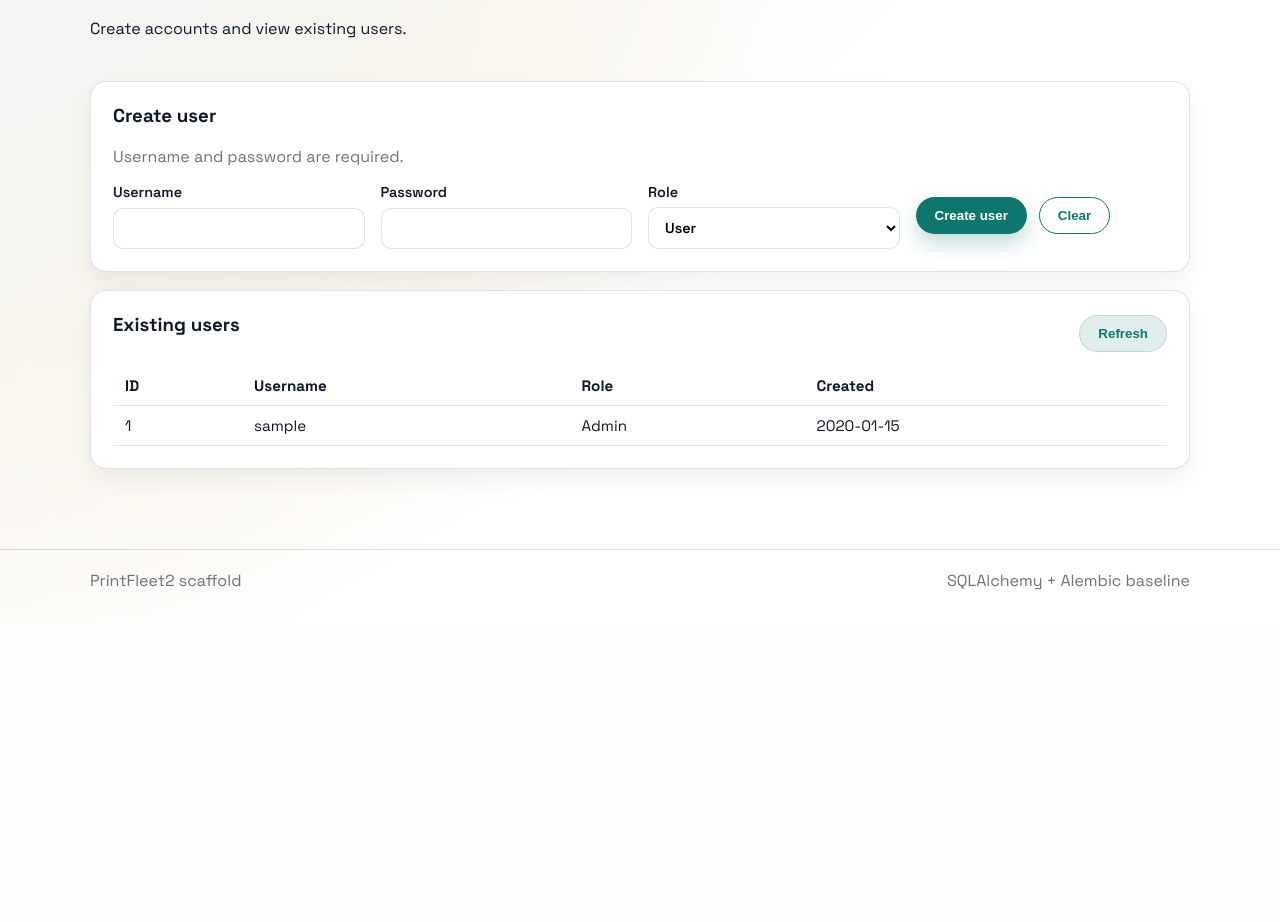
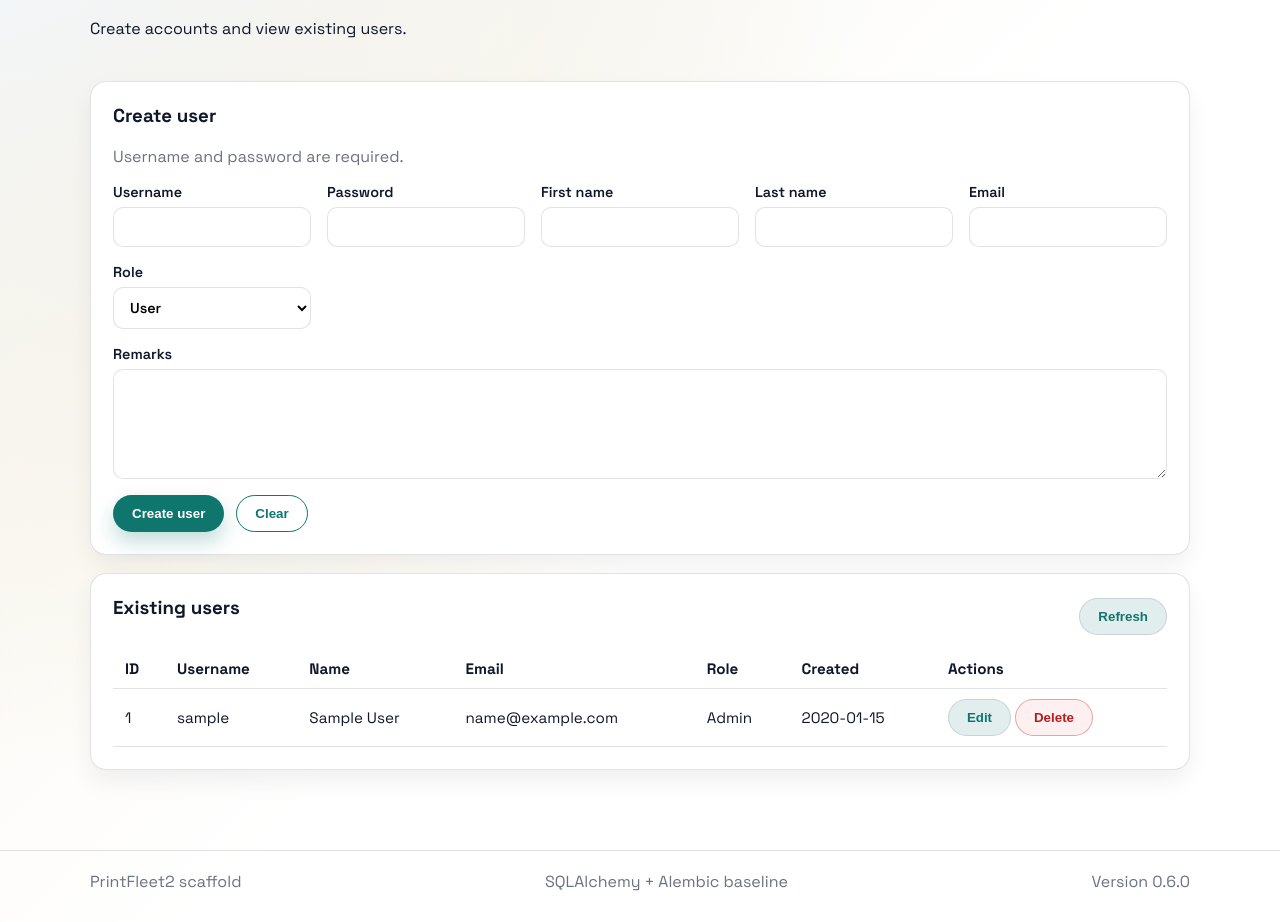
Before and after one commit to know-how-schmiede/PrintFleet2, a Flask app: page /users in a window 1280 px wide. Shown: the part 177-1099 px from the top of the page. Before the commit the page ends 767 px from the top, so only its background shows below. Run offline with Flask 3, Linux system fonts and the light colour scheme; the visitor is signed in with stand-in values (Sample User, id 1); tables that the repository leaves empty hold one stand-in row (values such as "Sample post").

Commit message:
Add user profile fields and CRUD UI enhancements
Introduces first_name, last_name, email, and notes fields to the User model and database via Alembic migration. Updates user creation, editing, and deletion in the backend and frontend, including new form fields, improved table display, and API endpoints for updating and deleting users. Also adds versioning support and displays app version in the UI.

```diff
--- a/src/printfleet2/app.py
+++ b/src/printfleet2/app.py
@@ -5,6 +5,7 @@ from printfleet2.db.session import init_engine, session_scope
 from printfleet2.services.settings_service import ensure_settings_row
 from printfleet2.web.routes import bp as web_bp
 from printfleet2.services.user_service import get_user, has_users
+from printfleet2.version import VERSION
 
 
 def create_app() -> Flask:
@@ -62,6 +63,10 @@ def create_app() -> Flask:
         if request.path.startswith("/api/"):
             return jsonify({"error": "not_authenticated"}), 401
         return redirect(url_for("web.login_page"))
+
+    @app.context_processor
+    def inject_version():
+        return {"app_version": VERSION}
     app.register_blueprint(web_bp)
 
     return app
--- a/src/printfleet2/models/user.py
+++ b/src/printfleet2/models/user.py
@@ -12,4 +12,8 @@ class User(Base):
     username: Mapped[str] = mapped_column(String, nullable=False, unique=True)
     password_hash: Mapped[str] = mapped_column(Text, nullable=False)
     role: Mapped[str] = mapped_column(String, nullable=False, server_default=text("'user'"))
+    first_name: Mapped[str | None] = mapped_column(String, nullable=True)
+    last_name: Mapped[str | None] = mapped_column(String, nullable=True)
+    email: Mapped[str | None] = mapped_column(String, nullable=True)
+    notes: Mapped[str | None] = mapped_column(Text, nullable=True)
     created_at: Mapped[str] = mapped_column(String, nullable=False, server_default=text("CURRENT_TIMESTAMP"))
--- a/src/printfleet2/static/style.css
+++ b/src/printfleet2/static/style.css
@@ -159,6 +159,21 @@ body {
   color: var(--accent);
 }
 
+.btn.danger {
+  border-color: rgba(239, 68, 68, 0.4);
+  background: rgba(239, 68, 68, 0.12);
+  color: #b91c1c;
+}
+
+.btn.danger:hover:not(:disabled) {
+  background: rgba(239, 68, 68, 0.2);
+}
+
+.btn:disabled {
+  opacity: 0.5;
+  cursor: not-allowed;
+}
+
 .hero-card {
   background: var(--surface);
   border-radius: 18px;
@@ -258,6 +273,20 @@ select {
   border: 1px solid var(--border);
   font: inherit;
   background: #fff;
+}
+
+textarea {
+  padding: 10px 12px;
+  border-radius: 10px;
+  border: 1px solid var(--border);
+  font: inherit;
+  background: #fff;
+  resize: vertical;
+  min-height: 110px;
+}
+
+.form-grid .full {
+  grid-column: 1 / -1;
 }
 
 label.checkbox {
--- a/src/printfleet2/static/users.js
+++ b/src/printfleet2/static/users.js
@@ -1,10 +1,17 @@
 document.addEventListener("DOMContentLoaded", () => {
   const form = document.getElementById("userForm");
   const notice = document.getElementById("userNotice");
+  const formTitle = document.getElementById("userFormTitle");
+  const formHint = document.getElementById("userFormHint");
+  const submitBtn = document.getElementById("userSubmit");
   const resetBtn = document.getElementById("userReset");
   const refreshBtn = document.getElementById("userRefresh");
   const roleField = document.getElementById("userRole");
   const firstUser = form?.dataset.firstUser === "true";
+  const passwordField = document.getElementById("userPassword");
+  const userIdField = document.getElementById("userId");
+  const userCache = new Map();
+  let editingUserId = null;
 
   if (!form || !notice || !resetBtn || !refreshBtn) {
     return;
@@ -19,14 +26,71 @@ document.addEventListener("DOMContentLoaded", () => {
   }
 
   function clearForm(keepNotice) {
+    editingUserId = null;
+    if (userIdField) {
+      userIdField.value = "";
+    }
     document.getElementById("userName").value = "";
     document.getElementById("userPassword").value = "";
+    document.getElementById("userFirstName").value = "";
+    document.getElementById("userLastName").value = "";
+    document.getElementById("userEmail").value = "";
+    document.getElementById("userNotes").value = "";
     if (roleField && roleField.tagName === "SELECT") {
       roleField.value = "user";
+    }
+    if (passwordField) {
+      passwordField.required = true;
+      passwordField.placeholder = "";
+    }
+    if (formTitle) {
+      formTitle.textContent = "Create user";
+    }
+    if (formHint) {
+      formHint.textContent = "Username and password are required.";
+    }
+    if (resetBtn) {
+      resetBtn.textContent = "Clear";
+    }
+    if (submitBtn) {
+      submitBtn.textContent = "Create user";
     }
     if (!keepNotice) {
       setNotice("", "");
     }
+  }
+
+  function setEditing(user) {
+    editingUserId = user.id;
+    if (userIdField) {
+      userIdField.value = String(user.id);
+    }
+    document.getElementById("userName").value = user.username || "";
+    document.getElementById("userFirstName").value = user.first_name || "";
+    document.getElementById("userLastName").value = user.last_name || "";
+    document.getElementById("userEmail").value = user.email || "";
+    document.getElementById("userNotes").value = user.notes || "";
+    if (roleField && roleField.tagName === "SELECT") {
+      roleField.value = user.role || "user";
+    }
+    if (passwordField) {
+      passwordField.required = false;
+      passwordField.value = "";
+      passwordField.placeholder = "Leave blank to keep password";
+    }
+    if (formTitle) {
+      formTitle.textContent = "Edit user";
+    }
+    if (formHint) {
+      formHint.textContent = "Username is required. Leave password blank to keep it.";
+    }
+    if (resetBtn) {
+      resetBtn.textContent = "Cancel edit";
+    }
+    if (submitBtn) {
+      submitBtn.textContent = "Save user";
+    }
+    setNotice("", "");
   }
 
   function formatRole(role) {
@@ -48,18 +112,30 @@ document.addEventListener("DOMContentLoaded", () => {
     const items = data.items || [];
     const table = document.getElementById("userTable");
     table.innerHTML = "";
+    userCache.clear();
     if (!items.length) {
-      table.innerHTML = "<tr><td colspan=\"4\" class=\"muted\">No users loaded yet.</td></tr>";
+      table.innerHTML = "<tr><td colspan=\"7\" class=\"muted\">No users loaded yet.</td></tr>";
       return;
     }
     items.forEach((user) => {
+      userCache.set(user.id, user);
+      const displayName = [user.first_name, user.last_name].filter(Boolean).join(" ") || "-";
+      const email = user.email || "-";
       const row = document.createElement("tr");
       const roleLabel = formatRole(user.role);
       row.innerHTML = `
         <td>${user.id}</td>
         <td>${user.username}</td>
+        <td>${displayName}</td>
+        <td>${email}</td>
         <td>${roleLabel}</td>
         <td>${user.created_at}</td>
+        <td>
+          <button class="btn soft user-edit" type="button" data-user-id="${user.id}">Edit</button>
+          <button class="btn danger user-delete" type="button" data-user-id="${user.id}" ${
+            user.role === "superadmin" ? "disabled" : ""
+          }>Delete</button>
+        </td>
       `;
       table.appendChild(row);
     });
@@ -69,22 +145,41 @@ document.addEventListener("DOMContentLoaded", () => {
     event.preventDefault();
     const username = document.getElementById("userName").value.trim();
     const password = document.getElementById("userPassword").value;
+    const firstName = document.getElementById("userFirstName").value.trim();
+    const lastName = document.getElementById("userLastName").value.trim();
+    const email = document.getElementById("userEmail").value.trim();
+    const notes = document.getElementById("userNotes").value.trim();
     if (!username || !password) {
-      setNotice("Username and password are required.", "error");
-      return;
+      if (!editingUserId) {
+        setNotice("Username and password are required.", "error");
+        return;
+      }
+      if (!username) {
+        setNotice("Username is required.", "error");
+        return;
+      }
     }
     const role = roleField ? roleField.value : "";
     const payload = { username, password };
     if (role) {
       payload.role = role;
     }
-    const res = await fetch("/api/users", {
-      method: "POST",
+    payload.first_name = firstName;
+    payload.last_name = lastName;
+    payload.email = email;
+    payload.notes = notes;
+    if (editingUserId && !password) {
+      delete payload.password;
+    }
+    const method = editingUserId ? "PATCH" : "POST";
+    const url = editingUserId ? `/api/users/${editingUserId}` : "/api/users";
+    const res = await fetch(url, {
+      method,
       headers: { "Content-Type": "application/json" },
       body: JSON.stringify(payload),
     });
     if (res.ok) {
-      setNotice("User created.", "success");
+      setNotice(editingUserId ? "User updated." : "User created.", "success");
       if (firstUser) {
         window.location.reload();
         return;
@@ -99,6 +194,43 @@ document.addEventListener("DOMContentLoaded", () => {
 
   resetBtn.addEventListener("click", () => clearForm(false));
   refreshBtn.addEventListener("click", loadUsers);
+  document.getElementById("userTable").addEventListener("click", async (event) => {
+    const editButton = event.target.closest(".user-edit");
+    if (editButton) {
+      const userId = Number(editButton.dataset.userId);
+      const user = userCache.get(userId);
+      if (user) {
+        setEditing(user);
+      }
+      return;
+    }
+
+    const deleteButton = event.target.closest(".user-delete");
+    if (!deleteButton || deleteButton.disabled) {
+      return;
+    }
+    const userId = Number(deleteButton.dataset.userId);
+    const user = userCache.get(userId);
+    if (!user || user.role === "superadmin") {
+      setNotice("SuperAdmin users cannot be deleted.", "error");
+      return;
+    }
+    const confirmed = window.confirm(`Delete user "${user.username}"?`);
+    if (!confirmed) {
+      return;
+    }
+    const res = await fetch(`/api/users/${userId}`, { method: "DELETE" });
+    if (!res.ok) {
+      const data = await res.json().catch(() => ({}));
+      setNotice(data.error || "Delete failed.", "error");
+      return;
+    }
+    if (editingUserId === userId) {
+      clearForm(true);
+    }
+    setNotice("User deleted.", "success");
+    await loadUsers();
+  });
 
   loadUsers();
 });
--- a/src/printfleet2/templates/base.html
+++ b/src/printfleet2/templates/base.html
@@ -35,6 +35,7 @@
       <div class="container footer">
         <span>PrintFleet2 scaffold</span>
         <span class="muted">SQLAlchemy + Alembic baseline</span>
+        <span class="muted">Version {{ app_version }}</span>
       </div>
     </footer>
 
--- a/src/printfleet2/templates/users.html
+++ b/src/printfleet2/templates/users.html
@@ -16,10 +16,11 @@
           First user created here will become the SuperAdmin account.
         </div>
       {% endif %}
-      <h3>Create user</h3>
-      <p class="muted">Username and password are required.</p>
+      <h3 id="userFormTitle">Create user</h3>
+      <p class="muted" id="userFormHint">Username and password are required.</p>
       <div id="userNotice" class="notice"></div>
       <form id="userForm" class="form-grid" data-first-user="{{ 'true' if first_user else 'false' }}">
+        <input type="hidden" id="userId">
         <label>
           Username
           <input type="text" id="userName" required>
@@ -27,6 +28,18 @@
         <label>
           Password
           <input type="password" id="userPassword" required>
+        </label>
+        <label>
+          First name
+          <input type="text" id="userFirstName" autocomplete="given-name">
+        </label>
+        <label>
+          Last name
+          <input type="text" id="userLastName" autocomplete="family-name">
+        </label>
+        <label>
+          Email
+          <input type="email" id="userEmail" autocomplete="email">
         </label>
         {% if first_user %}
           <label>
@@ -46,6 +59,10 @@
             </select>
           </label>
         {% endif %}
+        <label class="full">
+          Remarks
+          <textarea id="userNotes" rows="3"></textarea>
+        </label>
         <div class="form-actions">
           <button class="btn primary" type="submit" id="userSubmit">Create user</button>
           <button class="btn outline" type="button" id="userReset">Clear</button>
@@ -64,13 +81,16 @@
             <tr>
               <th>ID</th>
               <th>Username</th>
+              <th>Name</th>
+              <th>Email</th>
               <th>Role</th>
               <th>Created</th>
+              <th>Actions</th>
             </tr>
           </thead>
           <tbody id="userTable">
             <tr>
-              <td colspan="4" class="muted">No users loaded yet.</td>
+              <td colspan="7" class="muted">No users loaded yet.</td>
             </tr>
           </tbody>
         </table>
--- /dev/null
+++ b/src/printfleet2/version.py
@@ -0,0 +1 @@
+VERSION = "0.6.0"
--- a/src/printfleet2/web/routes.py
+++ b/src/printfleet2/web/routes.py
@@ -24,6 +24,16 @@ from printfleet2.services.auth_service import hash_password, verify_password
 
 
 bp = Blueprint("web", __name__)
+
+
+def clean_optional(value: object | None) -> str | None:
+    if value is None:
+        return None
+    if isinstance(value, str):
+        value = value.strip()
+    else:
+        value = str(value).strip()
+    return value or None
 
 
 @bp.get("/")
@@ -118,6 +128,10 @@ def post_user():
     username = (payload.get("username") or "").strip()
     password = payload.get("password") or ""
     role = normalize_role(payload.get("role"))
+    first_name = clean_optional(payload.get("first_name"))
+    last_name = clean_optional(payload.get("last_name"))
+    email = clean_optional(payload.get("email"))
+    notes = clean_optional(payload.get("notes"))
     if not username or not password:
         return {"error": "missing_field"}, 400
     if payload.get("role") is not None and role is None:
@@ -131,7 +145,16 @@ def post_user():
             role = "superadmin"
         if role is None:
             role = "user"
-        user = create_user(db_session, username, hash_password(password), role=role)
+        user = create_user(
+            db_session,
+            username,
+            hash_password(password),
+            role=role,
+            first_name=first_name,
+            last_name=last_name,
+            email=email,
+            notes=notes,
+        )
         return user_to_dict(user), 201
 
 
@@ -141,6 +164,55 @@ def get_user_by_id(user_id: int):
         user = get_user(db_session, user_id)
         if user is None:
             return {"error": "not_found"}, 404
+        return user_to_dict(user)
+
+
+@bp.delete("/api/users/<int:user_id>")
+def delete_user_by_id(user_id: int):
+    with session_scope() as db_session:
+        user = get_user(db_session, user_id)
+        if user is None:
+            return {"error": "not_found"}, 404
+        if user.role == "superadmin":
+            return {"error": "forbidden"}, 403
+        db_session.delete(user)
+        return {"status": "deleted"}
+
+
+@bp.put("/api/users/<int:user_id>")
+@bp.patch("/api/users/<int:user_id>")
+def update_user_by_id(user_id: int):
+    payload = request.get_json(silent=True) or {}
+    if not isinstance(payload, dict):
+        return {"error": "invalid_json"}, 400
+    new_username = clean_optional(payload.get("username"))
+    if "username" in payload and new_username is None:
+        return {"error": "missing_field", "field": "username"}, 400
+    role = normalize_role(payload.get("role"))
+    if payload.get("role") is not None and role is None:
+        return {"error": "invalid_role"}, 400
+    with session_scope() as db_session:
+        user = get_user(db_session, user_id)
+        if user is None:
+            return {"error": "not_found"}, 404
+        if new_username is not None and new_username != user.username:
+            existing = get_user_by_username(db_session, new_username)
+            if existing is not None and existing.id != user.id:
+                return {"error": "username_exists"}, 409
+            user.username = new_username
+        if "role" in payload and role:
+            user.role = role
+        if "first_name" in payload:
+            user.first_name = clean_optional(payload.get("first_name"))
+        if "last_name" in payload:
+            user.last_name = clean_optional(payload.get("last_name"))
+        if "email" in payload:
+            user.email = clean_optional(payload.get("email"))
+        if "notes" in payload:
+            user.notes = clean_optional(payload.get("notes"))
+        password = payload.get("password") or ""
+        if password:
+            user.password_hash = hash_password(password)
         return user_to_dict(user)
 
 
@@ -196,6 +268,9 @@ def api_docs():
             {"method": "GET", "path": "/api/users"},
             {"method": "POST", "path": "/api/users"},
             {"method": "GET", "path": "/api/users/{id}"},
+            {"method": "DELETE", "path": "/api/users/{id}"},
+            {"method": "PUT", "path": "/api/users/{id}"},
+            {"method": "PATCH", "path": "/api/users/{id}"},
             {"method": "POST", "path": "/api/auth/login"},
             {"method": "POST", "path": "/api/auth/logout"},
             {"method": "GET", "path": "/api/auth/me"},
```
Also changed, not shown: alembic/versions/0004_add_user_profile_fields.py (added, +29 -0 lines), docs/Version.md (added, +7 -0 lines), src/printfleet2/services/user_service.py (+23 -2 lines).
